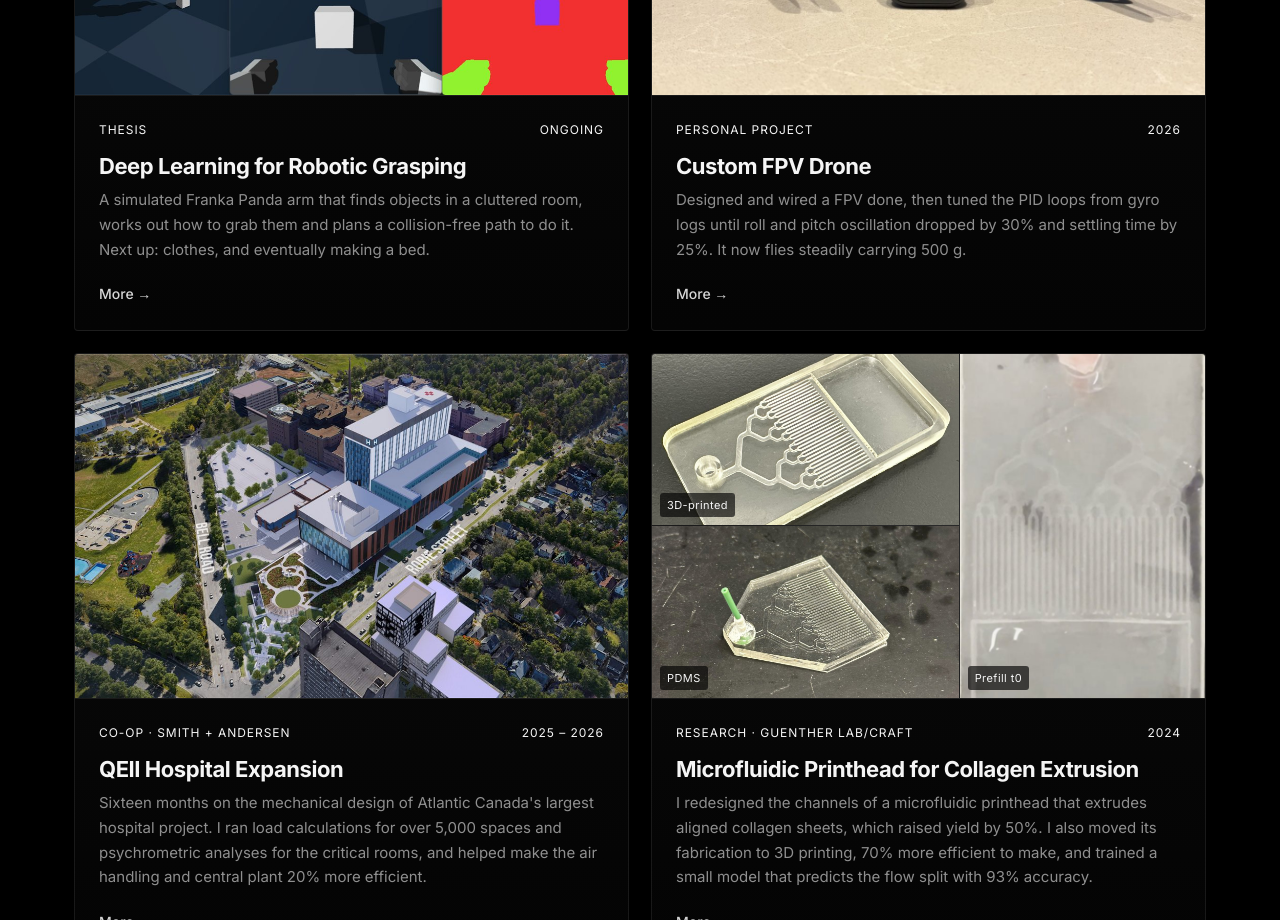
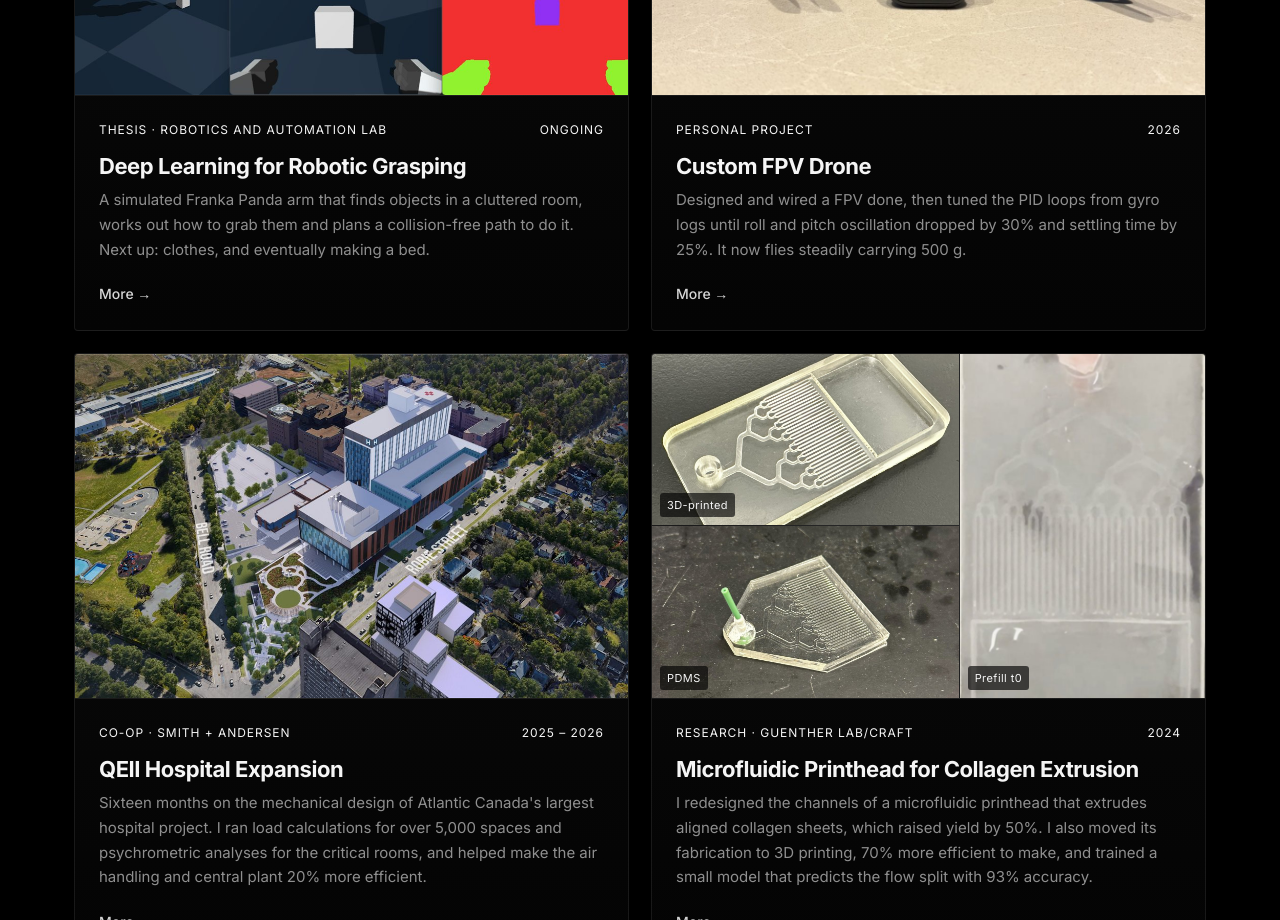
Before and after one commit to xieche15/chenghanxie, a plain HTML site: page index.html in a window 1280 px wide. Shown: the part 1980-2900 px from the top of the page. Drawn offline with Linux system fonts and the light colour scheme.

Commit message:
Updated main page

```diff
--- a/index.html
+++ b/index.html
@@ -107,7 +107,7 @@
         <a href="projects.html#thesis" class="pcard reveal">
           <div class="viz"><img src="images/web/thesis-genesis.jpg" alt="Simulated Franka Panda arm reaching for a cube in Genesis, with RGB, depth and segmentation camera views" loading="lazy"></div>
           <div class="body">
-            <div class="meta mono"><span>Thesis</span><span>Ongoing</span></div>
+            <div class="meta mono"><span>Thesis · Robotics and Automation Lab</span><span>Ongoing</span></div>
             <h3>Deep Learning for Robotic Grasping</h3>
             <p>A simulated Franka Panda arm that finds objects in a cluttered room, works out how to grab them and plans a collision-free path to do it. Next up: clothes, and eventually making a bed.</p>
             <span class="more">More →</span>
```
